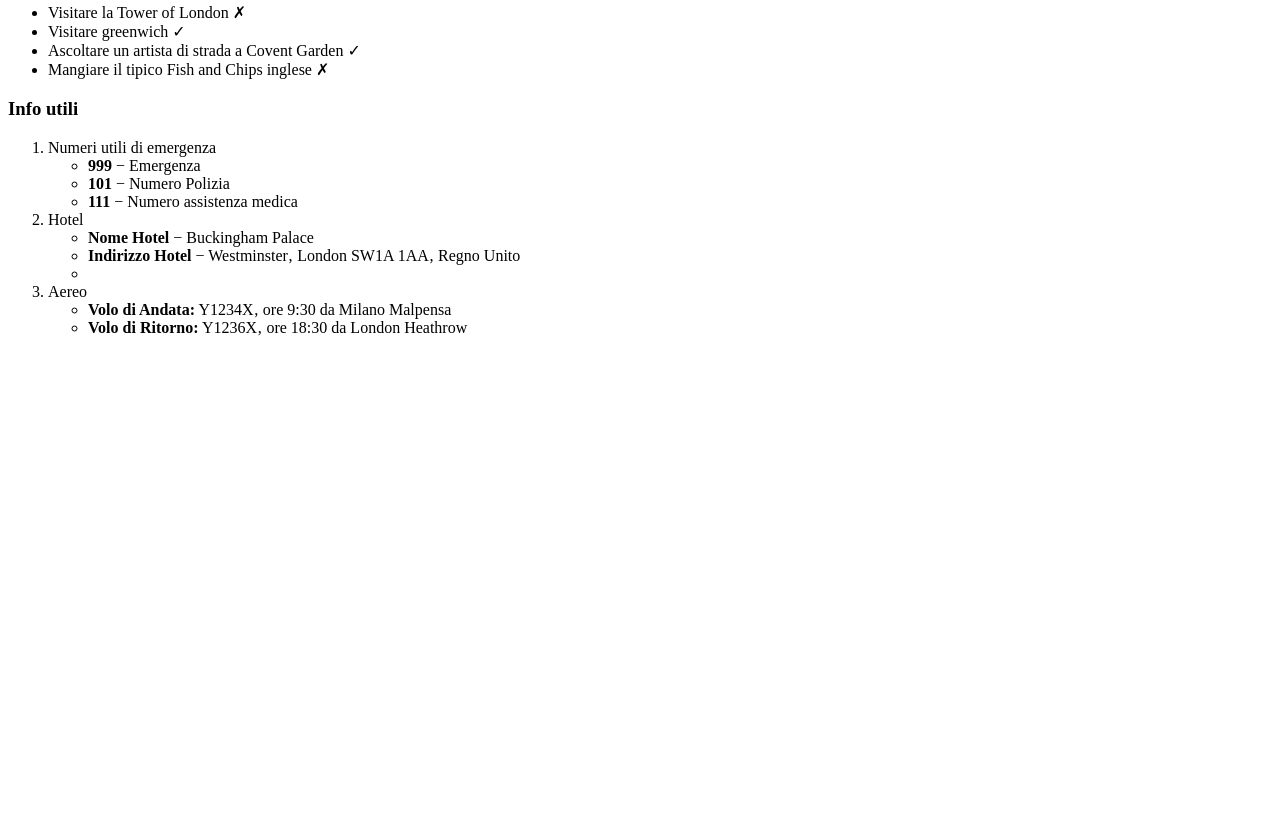
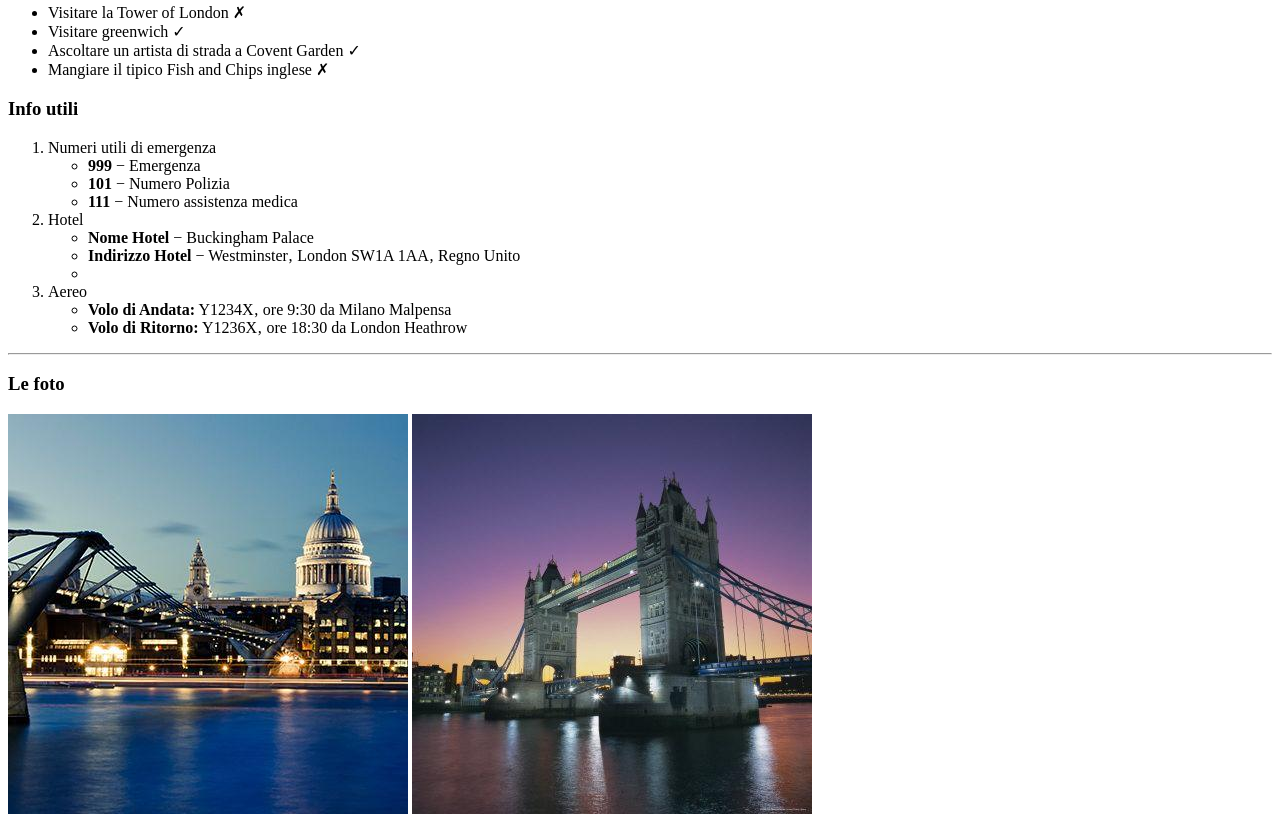
Before and after one commit to andreapanico12/html-london-trip, a plain HTML site: page index.html in a window 1280 px wide. Shown: the part 939-1765 px from the top of the page. Before the commit the page ends 1292 px from the top, so only its background shows below. Drawn offline with Linux system fonts and the light colour scheme.

Commit message:
complete page

```diff
--- a/index.html
+++ b/index.html
@@ -76,6 +76,7 @@
 
     </section>
 
+    <!-- inizio info -->
     <section>
 
       <h3>Info utili</h3>
@@ -106,11 +107,18 @@
         </ol>
 
     </section>
-
+      <!-- termine info   -->
 
   </main>
 
+  <hr>
+
   <Footer>
+
+    <h3> Le foto</h3>
+
+      <img src="./img/Le foto 1.jpg" alt="foto 1">
+      <img src="./img/Le foto 2.jpg" alt="foto 2">
 
   </Footer>
 
```
